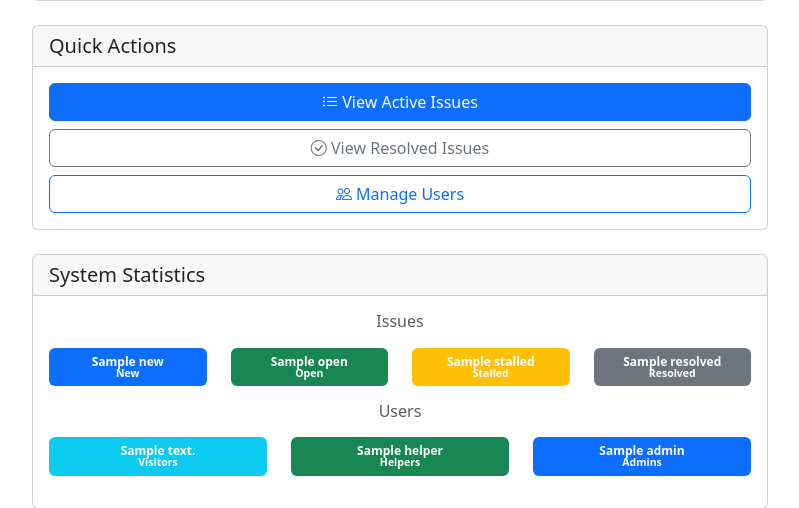
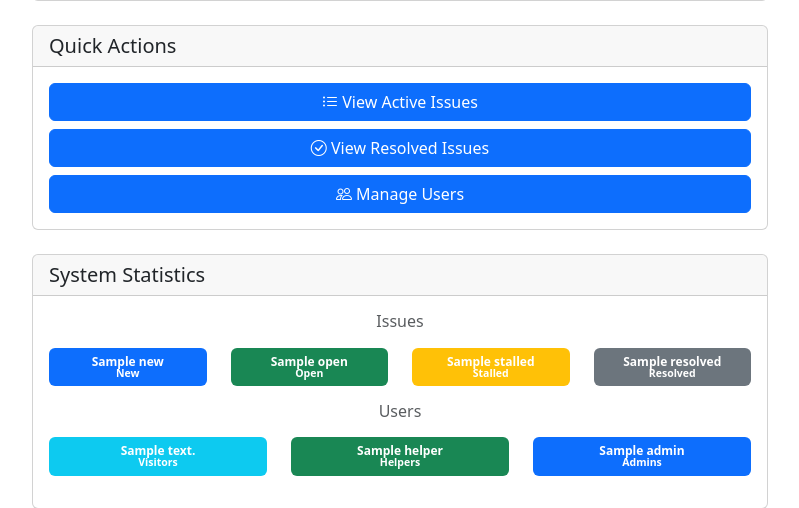
Before and after one commit to Wei-Liu-1161456/LCC_Issue_Tracker, a Flask app: template loginapp/templates/admin_home.html in a window 1280 px wide. Shown: the part 383-891 px from the top of the page, without its empty margins (240-1039 px from the left). Run offline with Flask 3, Linux system fonts and the light colour scheme; the template is opened without the code that fills it: most values are stand-ins (such as "Sample title", 1, 10 or a date in 2020); some libraries are stand-ins or nearby versions.

Commit message:
update
update layouts of helper and admin home page

```diff
--- a/loginapp/templates/admin_home.html
+++ b/loginapp/templates/admin_home.html
@@ -31,10 +31,10 @@
                         <a href="{{ url_for('list_issues') }}" class="btn btn-primary">
                             <i class="bi bi-list-ul"></i> View Active Issues
                         </a>
-                        <a href="{{ url_for('list_issues', filter='resolved') }}" class="btn btn-outline-secondary">
+                        <a href="{{ url_for('list_issues', filter='resolved') }}" class="btn btn-primary">
                             <i class="bi bi-check-circle"></i> View Resolved Issues
                         </a>
-                        <a href="{{ url_for('manage_users') }}" class="btn btn-outline-primary">
+                        <a href="{{ url_for('manage_users') }}" class="btn btn-primary">
                             <i class="bi bi-people"></i> Manage Users
                         </a>
                     </div>
--- a/loginapp/templates/helper_home.html
+++ b/loginapp/templates/helper_home.html
@@ -31,7 +31,7 @@
                         <a href="{{ url_for('list_issues') }}" class="btn btn-primary">
                             <i class="bi bi-list-ul"></i> View Active Issues
                         </a>
-                        <a href="{{ url_for('list_issues', filter='resolved') }}" class="btn btn-outline-secondary">
+                        <a href="{{ url_for('list_issues', filter='resolved') }}" class="btn btn-primary">
                             <i class="bi bi-check-circle"></i> View Resolved Issues
                         </a>
                     </div>
--- a/run.py
+++ b/run.py
@@ -49,4 +49,4 @@ from loginapp import app
 # then start our Flask app on a local development server. To learn more about
 # how we check for this, refer to https://realpython.com/if-name-main-python/.
 if __name__ == "__main__":
-    app.run(debug=True)
+    app.run(host='0.0.0.0', port=5001, debug=True)
```
